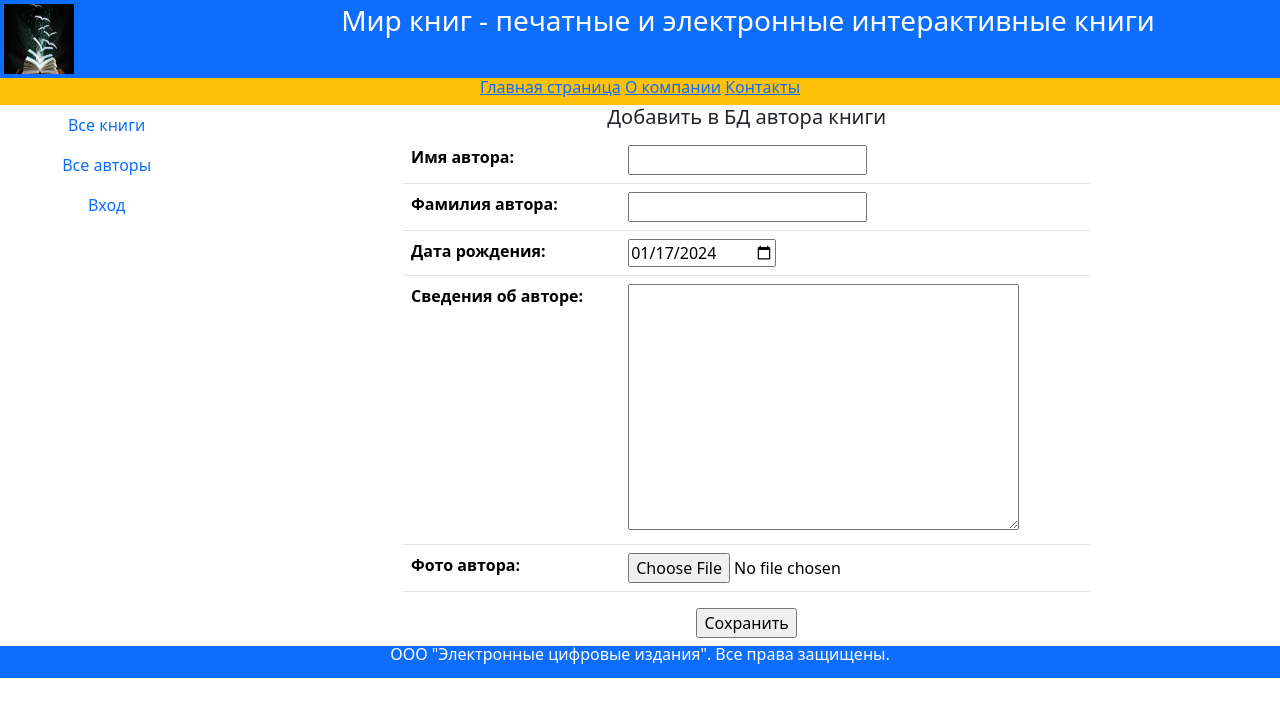
After one commit to YanushkevicSlava/World_books, a Django app: page /authors_add/ in a window 1280 px wide. The commit adds this page. Shown: the top 717 px of the page. Run offline with Django 4.2, Linux system fonts and the light colour scheme; some libraries are stand-ins or nearby versions.

Commit message:
add addition new authors

```diff
--- /dev/null
+++ b/WebBooks/catalog/forms.py
@@ -0,0 +1,13 @@
+from django import forms
+from datetime import date
+
+
+# форма для добавления в БД авторов
+class FormAddAuthor(forms.Form):
+    first_name = forms.CharField(label="Имя автора")
+    last_name = forms.CharField(label="Фамилия автора")
+    date_of_birth = forms.DateField(label="Дата рождения",
+                                    initial=format(date.today()),
+                                    widget=forms.widgets.DateInput(attrs={'type': 'date'}))
+    about = forms.CharField(label="Сведения об авторе", widget=forms.Textarea)
+    photo = forms.ImageField(label="Фото автора")
--- a/WebBooks/catalog/urls.py
+++ b/WebBooks/catalog/urls.py
@@ -12,4 +12,5 @@ urlpatterns = [
     path('contact/', views.contact, name='contact'),
     path('mybooks/', views.LoanedBooksByUserListView.as_view(), name='my-borrowed'),
     path('edit_authors/', views.edit_authors, name='edit_authors'),
+    path('authors_add/', views.add_author, name='authors_add'),
 ]
--- a/WebBooks/catalog/views.py
+++ b/WebBooks/catalog/views.py
@@ -1,9 +1,11 @@
 from django.shortcuts import render
-from django.http import HttpResponse
+from django.http import HttpResponse, HttpResponseRedirect
 from .models import Book, Author, BookInstance
 from django.views.generic import ListView, DetailView
 from django.contrib.auth.mixins import LoginRequiredMixin
 from django.views import generic
+from .forms import FormAddAuthor
+from django.urls import reverse
 
 
 class LoanedBooksByUserListView(LoginRequiredMixin, generic.ListView):
@@ -108,3 +110,27 @@ def edit_authors(request):
         'author': author,
     }
     return render(request, 'catalog/edit_authors.html', context=context)
+
+
+def add_author(request):
+    if request.method == 'POST':
+        form = FormAddAuthor(request.POST, request.FILES)
+        if form.is_valid():
+            first_name = form.cleaned_data.get("first_name")
+            last_name = form.cleaned_data.get("last_name")
+            date_of_birth = form.cleaned_data.get("date_of_birth")
+            about = form.cleaned_data.get("about")
+            photo = form.cleaned_data.get("photo")
+            obj = Author.objects.create(
+                first_name=first_name,
+                last_name=last_name,
+                date_of_birth=date_of_birth,
+                about=about,
+                photo=photo,
+            )
+            obj.save()
+            return HttpResponseRedirect(reverse('authors-list'))
+    else:
+        form = FormAddAuthor()
+        context = {"form": form}
+        return render(request, "catalog/authors_add.html", context=context)
--- /dev/null
+++ b/WebBooks/templates/catalog/authors_add.html
@@ -0,0 +1,17 @@
+{% extends "catalog/base.html" %}
+{% block content %}
+<h5>Добавить в БД автора книги</h5>
+<form action="" method="POST" enctype="multipart/form-data">
+    {% csrf_token %}
+    <div class="row">
+        <div class="col-2"></div>
+        <div class="col-8 ">
+            <table class="table text-start">
+                {{ form }}
+            </table>
+        </div>
+        <div class="col-2"></div>
+    </div>
+    <input type="submit" value="Сохранить" >
+</form>
+{% endblock content %}
--- a/WebBooks/templates/catalog/edit_authors.html
+++ b/WebBooks/templates/catalog/edit_authors.html
@@ -5,7 +5,7 @@
 </div>
 <div class="row">
   <div class="col-2">
-    <a href="/authors_add/{{ author_add }}">Добавить автора</a>
+    <a href="/authors_add/{{ authors_add }}">Добавить автора</a>
   </div>
   <div class="col-8">
     <table class="table table-bordered text-start table-striped">
```
